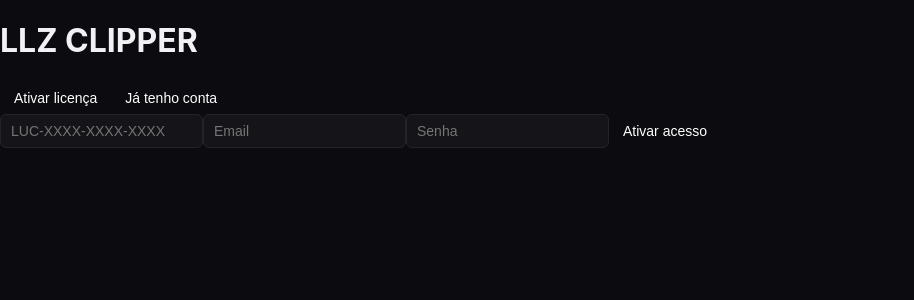
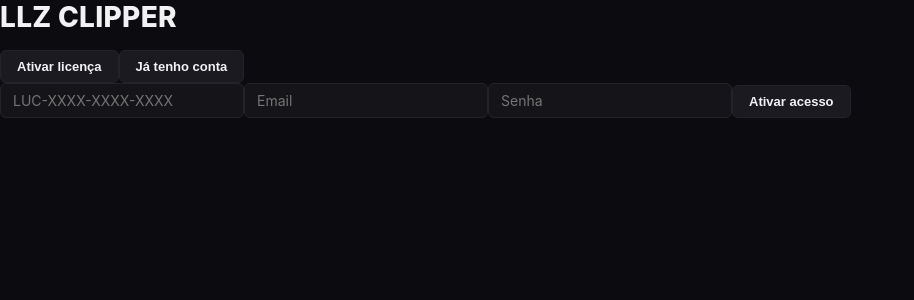
Before and after one commit to llztweaking/llz-clipper, a React (Vite) app in the folder apps/desktop/: page /#/vod in a window 1280 px wide. Shown: the top 300 px of the page, without its empty margins (0-914 px from the left). Built offline with nearby package versions, Linux system fonts and the light colour scheme; no server answers.

Commit message:
feat(desktop): restyle shared button/input/sidebar/modal primitives

```diff
--- a/apps/desktop/src/components/SessionExpiredModal.tsx
+++ b/apps/desktop/src/components/SessionExpiredModal.tsx
@@ -7,7 +7,7 @@ export function SessionExpiredModal() {
     <div className="modal-overlay">
       <div className="modal">
         <h2>Sua sessão expirou</h2>
-        <button onClick={clearSessionExpired}>Voltar ao login</button>
+        <button className="btn-primary" onClick={clearSessionExpired}>Voltar ao login</button>
       </div>
     </div>
   );
--- a/apps/desktop/src/styles/global.css
+++ b/apps/desktop/src/styles/global.css
@@ -9,16 +9,41 @@ body {
   background: var(--bg);
   color: var(--text);
   font-family: -apple-system, "Segoe UI", sans-serif;
+  font-size: var(--font-size-base);
+}
+
+h1 {
+  font-size: var(--font-size-2xl);
+  font-weight: var(--font-weight-extrabold);
+  letter-spacing: 0.3px;
+  margin: 0 0 var(--space-4);
+}
+
+h2 {
+  font-size: var(--font-size-xl);
+  font-weight: var(--font-weight-bold);
+  margin: 0 0 var(--space-3);
+}
+
+h3 {
+  font-size: var(--font-size-lg);
+  font-weight: var(--font-weight-semibold);
+  margin: 0 0 var(--space-2);
 }
 
 button {
   cursor: pointer;
-  background: var(--accent);
-  color: white;
-  border: none;
-  border-radius: 6px;
-  padding: 8px 14px;
-  font-size: 14px;
+  background: var(--surface-raised);
+  color: var(--text);
+  border: 1px solid var(--border);
+  border-radius: var(--radius-sm);
+  padding: var(--space-2) var(--space-4);
+  font-size: var(--font-size-sm);
+  font-weight: var(--font-weight-semibold);
+}
+
+button:hover:not(:disabled) {
+  border-color: var(--border-accent);
 }
 
 button:disabled {
@@ -26,13 +51,44 @@ button:disabled {
   cursor: default;
 }
 
-input {
+.btn-primary {
+  background: var(--accent-gradient);
+  color: white;
+  border: none;
+  box-shadow: var(--glow-sm);
+}
+
+.btn-primary:hover:not(:disabled) {
+  box-shadow: var(--glow-md);
+}
+
+input,
+textarea,
+select {
   background: var(--surface);
   border: 1px solid var(--border);
   color: var(--text);
-  border-radius: 6px;
-  padding: 8px 10px;
-  font-size: 14px;
+  border-radius: var(--radius-sm);
+  padding: var(--space-2) var(--space-3);
+  font-size: var(--font-size-base);
+  font-family: inherit;
+}
+
+input:focus,
+textarea:focus,
+select:focus {
+  outline: none;
+  border-color: var(--accent-mid);
+  box-shadow: var(--glow-sm);
+}
+
+.app-loading {
+  display: flex;
+  align-items: center;
+  justify-content: center;
+  height: 100vh;
+  color: var(--text-muted);
+  font-size: var(--font-size-lg);
 }
 
 .app-shell {
@@ -46,31 +102,43 @@ input {
   border-right: 1px solid var(--border);
   display: flex;
   flex-direction: column;
-  padding: 16px 8px;
+  padding: var(--space-4) var(--space-2);
 }
 
 .sidebar-title {
-  font-weight: 700;
-  padding: 8px 12px 20px;
+  font-weight: var(--font-weight-extrabold);
+  font-size: var(--font-size-lg);
+  padding: var(--space-2) var(--space-3) var(--space-5);
+  letter-spacing: 0.3px;
 }
 
 .sidebar-link {
   color: var(--text-muted);
   text-decoration: none;
-  padding: 10px 12px;
-  border-radius: 6px;
-  display: block;
+  padding: var(--space-3);
+  border-radius: var(--radius-sm);
+  display: flex;
+  align-items: center;
+  gap: var(--space-2);
+  font-size: var(--font-size-sm);
+  font-weight: var(--font-weight-semibold);
+  margin-bottom: var(--space-1);
+}
+
+.sidebar-link:hover {
+  color: var(--text);
 }
 
 .sidebar-link.active {
-  background: var(--bg);
-  color: var(--text);
+  background: var(--accent-gradient);
+  color: white;
+  box-shadow: var(--glow-sm);
 }
 
 .app-content {
   flex: 1;
   overflow-y: auto;
-  padding: 24px;
+  padding: var(--space-6);
 }
 
 .offline-banner {
@@ -81,7 +149,9 @@ input {
   background: var(--danger);
   color: white;
   text-align: center;
-  padding: 6px;
+  padding: var(--space-2);
+  font-size: var(--font-size-sm);
+  font-weight: var(--font-weight-semibold);
   z-index: 100;
 }
 
@@ -96,19 +166,26 @@ input {
 }
 
 .modal {
-  background: var(--surface);
+  background: var(--surface-raised);
   border: 1px solid var(--border);
-  border-radius: 10px;
-  padding: 24px;
+  border-radius: var(--radius-md);
+  padding: var(--space-6);
   min-width: 320px;
   display: flex;
   flex-direction: column;
-  gap: 10px;
+  gap: var(--space-3);
+}
+
+.modal-actions {
+  display: flex;
+  justify-content: flex-end;
+  gap: var(--space-2);
+  margin-top: var(--space-2);
 }
 
 .form-error {
   color: var(--danger);
-  font-size: 13px;
+  font-size: var(--font-size-sm);
 }
 
 .video-preview {
```
